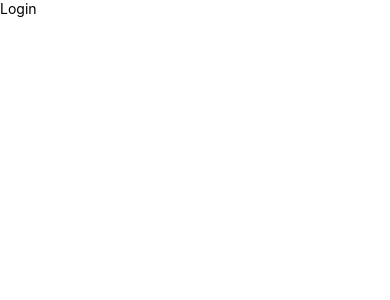
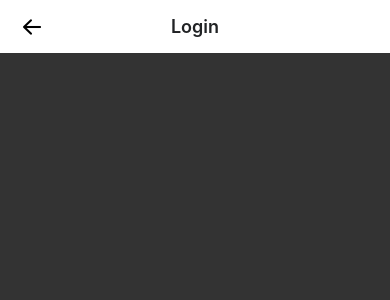
Before and after one commit to techstartucalgary/EasyMeal, a React Native app: screen / in a window 390 px wide. Shown: the top 300 px of the page. Built offline with nearby package versions, Linux system fonts and the light colour scheme.

Commit message:
Added header to LoginPage

```diff
--- a/App.tsx
+++ b/App.tsx
@@ -4,17 +4,14 @@ import { StyleSheet, Text, View } from "react-native";
 import LoginPage from "./components/LoginPage";
 
 export default function App() {
-  return (
-    <View>
-      <LoginPage />
-      {/*
-    <View style={styles.container}>
+  /*
+  <View style={styles.container}>
       <Text>Open up App.tsx to start working on your app!</Text>
       <StatusBar style="auto" />
-    </View>
-  */}
-    </View>
-  );
+  </View>
+  */
+
+  return <LoginPage />;
 }
 
 const styles = StyleSheet.create({
--- a/components/LoginPage.tsx
+++ b/components/LoginPage.tsx
@@ -8,11 +8,19 @@ import {
   Platform,
 } from "react-native";
 
+import AntDesign from "@expo/vector-icons/AntDesign";
+
 function LoginPage() {
   return (
     <SafeAreaView style={styles.loginContainer}>
-      <View>
-        <Text>Login</Text>
+      <View style={styles.loginHeader}>
+        <AntDesign
+          name="arrowleft"
+          size={24}
+          color="black"
+          style={styles.backButton}
+        />
+        <Text style={styles.loginText}>Login</Text>
       </View>
     </SafeAreaView>
   );
@@ -21,8 +29,27 @@ function LoginPage() {
 export default LoginPage;
 
 const styles = StyleSheet.create({
+  backButton: {
+    position: "absolute",
+    left: 20,
+  },
   loginContainer: {
     flex: 1,
-    paddingTop: Platform.OS === "android" ? StatusBar.currentHeight : 0,
+    backgroundColor: "#333333",
+  },
+  loginHeader: {
+    flexDirection: "row",
+    alignItems: "center",
+    justifyContent: "center",
+    backgroundColor: "#fff",
+    marginTop: Platform.OS === "android" ? StatusBar.currentHeight : 0,
+    paddingTop: 16,
+    paddingBottom: 16,
+  },
+  loginText: {
+    fontFamily: "Inter",
+    fontSize: 18,
+    fontWeight: "600",
+    color: "#212325",
   },
 });
```
Also changed, not shown: tsconfig.json (+11 -3 lines).
